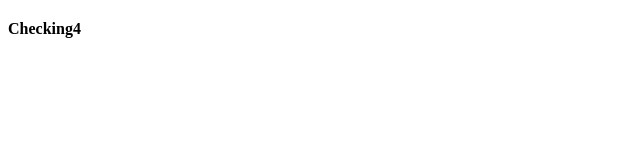
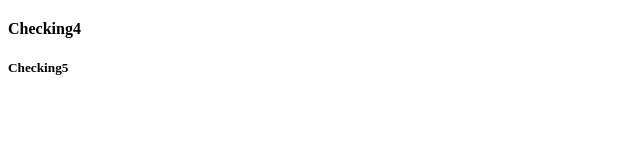
Before and after one commit to KonradKinok/goit-react-hw-02-feedback, a React (Vite) app: page / in a window 1280 px wide. Shown: the part 150-300 px from the top of the page, without its empty margins (0-640 px from the left). Built offline with nearby package versions, Linux system fonts and the light colour scheme.

Commit message:
Update App.jsx

```diff
--- a/src/components/App.jsx
+++ b/src/components/App.jsx
@@ -5,6 +5,7 @@ function App() {
       <h2>Checking2</h2>
       <h3>Checking3</h3>
       <h4>Checking4</h4>
+      <h5>Checking5</h5>
     </>
   );
 }
```
